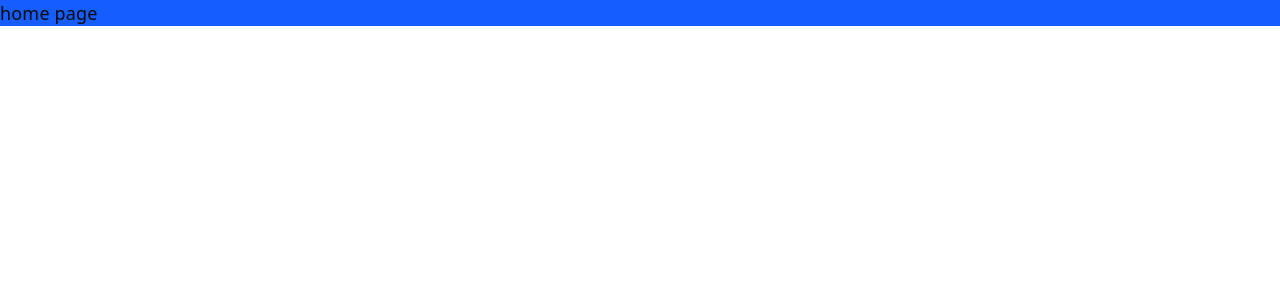
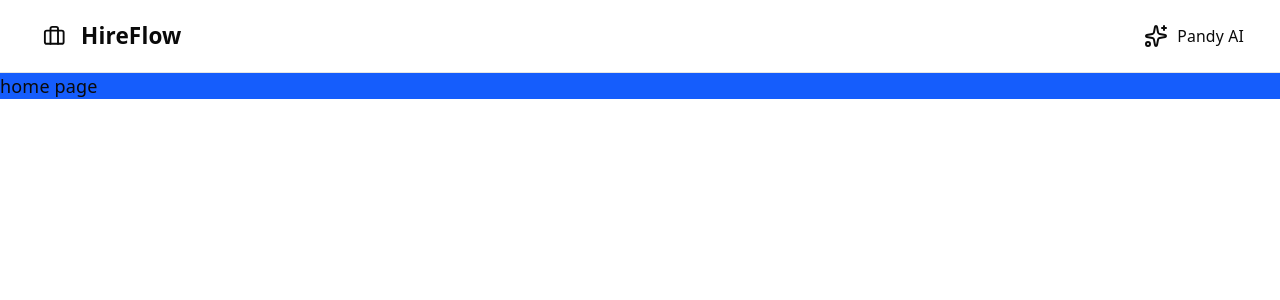
Before and after one commit to Mo7med3li/HireFlow, a React (Vite) app: page / in a window 1280 px wide. Shown: the top 300 px of the page. Built offline with nearby package versions, Linux system fonts and the light colour scheme.

Commit message:
feat : implement header component

```diff
--- a/src/app/pages/pagesLayout.tsx
+++ b/src/app/pages/pagesLayout.tsx
@@ -1,10 +1,14 @@
 import { Outlet } from "react-router-dom";
+import Header from "../../components/layout/Header";
 
 const PagesLayout = () => {
   return (
-    <main className="flex flex-col">
-      <Outlet />
-    </main>
+    <div className="relative flex min-h-screen flex-col bg-background">
+      <Header />
+      <main className="flex-1 flex flex-col">
+        <Outlet />
+      </main>
+    </div>
   );
 };
 export default PagesLayout;
--- /dev/null
+++ b/src/components/layout/Header.tsx
@@ -0,0 +1,27 @@
+import { Briefcase, Sparkles } from "lucide-react";
+import { Link } from "react-router-dom";
+
+const Header = () => {
+  return (
+    <header className="sticky top-0 z-50 w-full border-b bg-white">
+      <div className="container mx-auto flex h-16 items-center px-4 md:px-8">
+        <Link
+          to="/"
+          className="flex items-center gap-2 transition-opacity hover:opacity-80"
+        >
+          <div className="flex h-8 w-8 items-center justify-center rounded-lg">
+            <Briefcase className="h-5 w-5" />
+          </div>
+          <span className="text-xl font-bold ">HireFlow</span>
+        </Link>
+        <div className="flex flex-1 items-center justify-end space-x-4">
+          <div className="flex items-center space-x-2 text-sm font-medium">
+            <Sparkles /> <span>Pandy AI</span>
+          </div>
+        </div>
+      </div>
+    </header>
+  );
+};
+
+export default Header;
```
